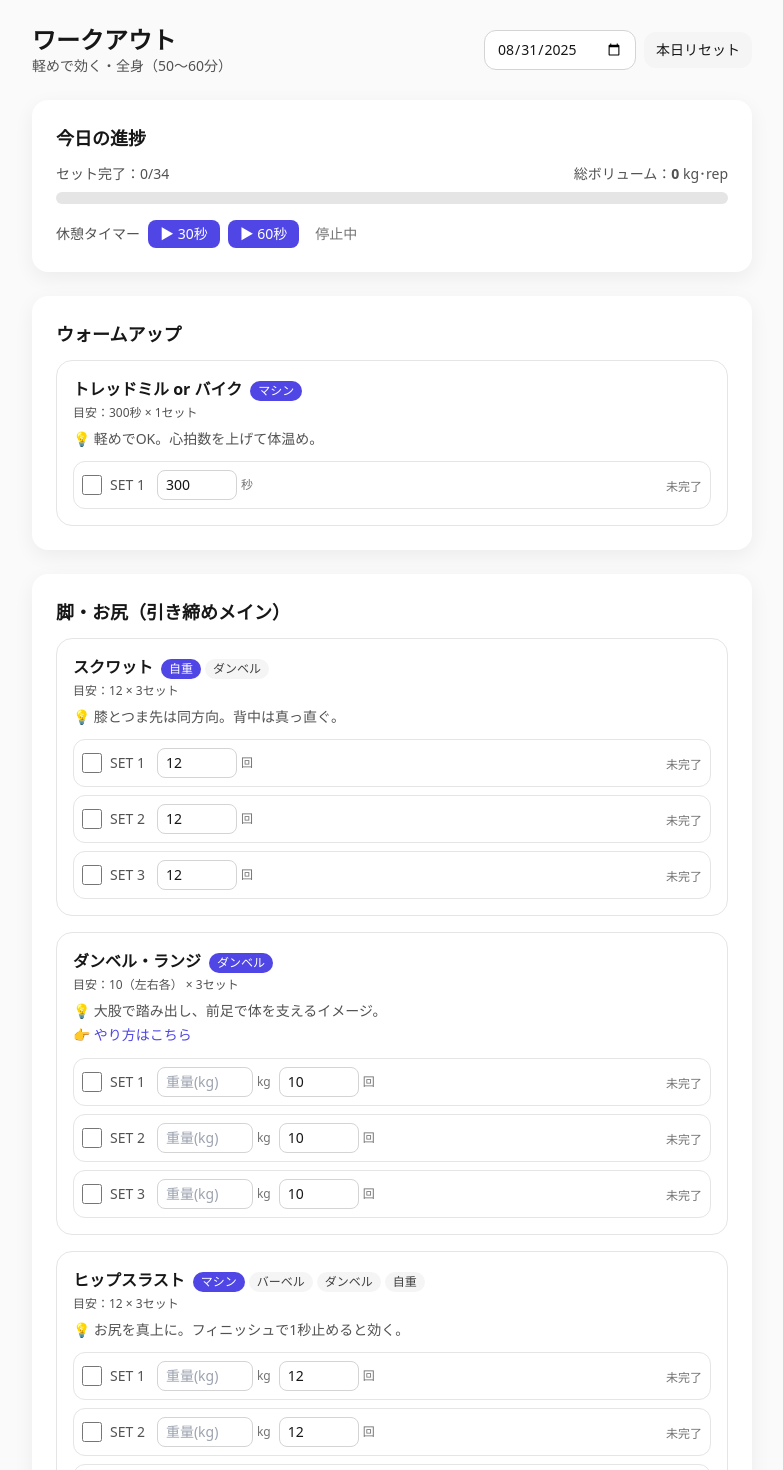
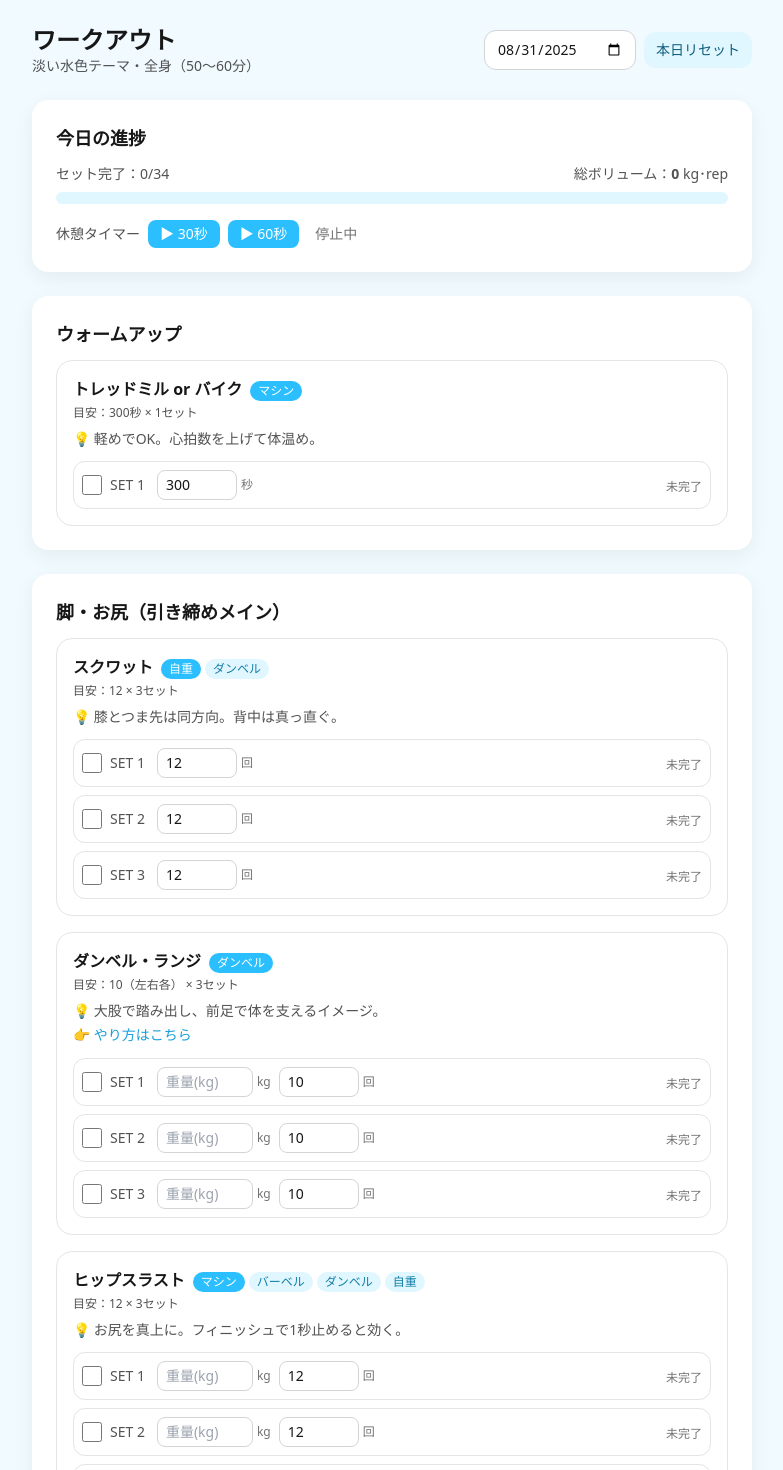
Before and after one commit to musnori/WorkOut_App, a React (Vite) app: page / in a window 1280 px wide. Shown: the top 1470 px of the page, without its empty margins (248-1031 px from the left). Built offline with nearby package versions, Linux system fonts and the light colour scheme.

Commit message:
Initial full homepage code

```diff
--- a/src/App.jsx
+++ b/src/App.jsx
@@ -61,9 +61,8 @@ const DEFAULT_PLAN = [
         perSide: true,
         allowWeight: true,
         note: "大股で踏み出し、前足で体を支えるイメージ。",
-  link: "https://co-medical.mynavi.jp/contents/therapistplus/lifestyle/beauty/17503/"
+        link: "https://co-medical.mynavi.jp/contents/therapistplus/lifestyle/beauty/17503/",
       },
-
       {
         id: "hipthrust",
         name: "ヒップスラスト",
@@ -99,9 +98,8 @@ const DEFAULT_PLAN = [
         reps: 12,
         allowWeight: true,
         note: "バーを胸に引き下ろす。肩すくめない。",
-  link: "https://co-medical.mynavi.jp/contents/therapistplus/lifestyle/beauty/18800/"
+        link: "https://co-medical.mynavi.jp/contents/therapistplus/lifestyle/beauty/18800/",
       },
-
     ],
   },
   {
@@ -116,9 +114,8 @@ const DEFAULT_PLAN = [
         reps: 12,
         allowWeight: true,
         note: "肩甲骨を寄せて押す。可動域は無理なく。",
-  link: "https://co-medical.mynavi.jp/contents/therapistplus/lifestyle/beauty/18092/"
+        link: "https://co-medical.mynavi.jp/contents/therapistplus/lifestyle/beauty/18092/",
       },
-
       {
         id: "shoulderpress",
         name: "ショルダープレス",
@@ -128,9 +125,8 @@ const DEFAULT_PLAN = [
         reps: 10,
         allowWeight: true,
         note: "耳とダンベルが一直線。反り腰に注意。",
-  link: "https://co-medical.mynavi.jp/contents/therapistplus/lifestyle/beauty/20177/"
+        link: "https://co-medical.mynavi.jp/contents/therapistplus/lifestyle/beauty/20177/",
       },
-
     ],
   },
   {
@@ -144,9 +140,8 @@ const DEFAULT_PLAN = [
         type: "time",
         timeSec: 45,
         note: "一直線をキープ。お尻が上がらないように。",
-  link: "https://co-medical.mynavi.jp/contents/therapistplus/lifestyle/beauty/17477/"
+        link: "https://co-medical.mynavi.jp/contents/therapistplus/lifestyle/beauty/17477/",
       },
-
       {
         id: "sideplank",
         name: "サイドプランク",
@@ -156,9 +151,8 @@ const DEFAULT_PLAN = [
         timeSec: 30,
         perSide: true,
         note: "横腹に効かせる。肩の真下に肘。",
-  link: "https://co-medical.mynavi.jp/contents/therapistplus/lifestyle/beauty/20202/"
+        link: "https://co-medical.mynavi.jp/contents/therapistplus/lifestyle/beauty/20202/",
       },
-
       {
         id: "russiantwist",
         name: "ロシアンツイスト",
@@ -168,9 +162,8 @@ const DEFAULT_PLAN = [
         reps: 20,
         allowWeight: true,
         note: "目線は正面、上体で捻る。反動NG。",
-  link: "https://news.mynavi.jp/article/training-15/"
+        link: "https://news.mynavi.jp/article/training-15/",
       },
-
     ],
   },
   {
@@ -184,8 +177,7 @@ const DEFAULT_PLAN = [
         type: "time",
         timeSec: 30,
         note: "体幹固定、膝を素早く胸へ。",
-        link:
-          "https://co-medical.mynavi.jp/contents/therapistplus/lifestyle/beauty/22453/",
+        link: "https://co-medical.mynavi.jp/contents/therapistplus/lifestyle/beauty/22453/",
       },
     ],
   },
@@ -260,7 +252,7 @@ function Chip({ children, active = false }) {
     <span
       className={
         "inline-flex items-center px-2 py-0.5 rounded-full text-xs font-medium " +
-        (active ? "bg-indigo-600 text-white" : "bg-neutral-100 text-neutral-700")
+        (active ? "bg-brand-500 text-white" : "bg-brand-100 text-brand-700")
       }
     >
       {children}
@@ -287,7 +279,7 @@ function SetRow({ idx, entry, onChange, type, allowWeight }) {
           type="checkbox"
           checked={set.done}
           onChange={(e) => onChange(idx, { done: e.target.checked })}
-          className="size-5 accent-indigo-600"
+          className="size-5 accent-brand-500"
         />
         <span className="text-sm text-neutral-600">SET {idx + 1}</span>
       </label>
@@ -356,7 +348,7 @@ function SetRow({ idx, entry, onChange, type, allowWeight }) {
 /** ---------- メイン App ---------- */
 export default function App() {
   const [date, setDate] = useState(todayStr());
-  const [plan, setPlan] = useState(DEFAULT_PLAN);
+  const [plan] = useState(DEFAULT_PLAN);
   const [log, setLog] = useState(() => loadDay(todayStr(), DEFAULT_PLAN));
   const restTimer = useCountdown();
 
@@ -422,7 +414,7 @@ export default function App() {
       <header className="flex items-center justify-between gap-3">
         <div>
           <h1 className="text-2xl font-bold">ワークアウト</h1>
-          <p className="text-sm text-neutral-600">軽めで効く・全身（50〜60分）</p>
+          <p className="text-sm text-neutral-600">淡い水色テーマ・全身（50〜60分）</p>
         </div>
         <div className="flex items-center gap-2">
           <input
@@ -433,7 +425,7 @@ export default function App() {
           />
           <button
             onClick={resetToday}
-            className="rounded-xl bg-neutral-100 hover:bg-neutral-200 px-3 py-2 text-sm"
+            className="rounded-xl bg-brand-100 hover:bg-brand-200 px-3 py-2 text-sm text-brand-800"
           >
             本日リセット
           </button>
@@ -451,9 +443,9 @@ export default function App() {
               総ボリューム：<b>{totalVolume}</b> kg･rep
             </span>
           </div>
-          <div className="w-full h-3 bg-neutral-200 rounded-full overflow-hidden">
+          <div className="w-full h-3 bg-brand-100 rounded-full overflow-hidden">
             <div
-              className="h-full bg-indigo-600"
+              className="h-full bg-brand-500"
               style={{ width: `${progressPct}%` }}
             />
           </div>
@@ -463,19 +455,19 @@ export default function App() {
         <div className="mt-3 flex items-center gap-2">
           <span className="text-sm text-neutral-600">休憩タイマー</span>
           <button
-            className="rounded-lg bg-indigo-600 text-white px-3 py-1 text-sm"
+            className="rounded-lg bg-brand-500 text-white px-3 py-1 text-sm hover:bg-brand-400"
             onClick={() => restTimer.start(30)}
           >
             ▶︎ 30秒
           </button>
           <button
-            className="rounded-lg bg-indigo-600 text-white px-3 py-1 text-sm"
+            className="rounded-lg bg-brand-500 text-white px-3 py-1 text-sm hover:bg-brand-400"
             onClick={() => restTimer.start(60)}
           >
             ▶︎ 60秒
           </button>
           {restTimer.active ? (
-            <span className="ml-2 text-sm font-semibold text-indigo-700">
+            <span className="ml-2 text-sm font-semibold text-brand-700">
               残り {restTimer.sec}s
             </span>
           ) : (
@@ -483,7 +475,7 @@ export default function App() {
           )}
           {restTimer.active && (
             <button
-              className="ml-auto rounded-lg bg-neutral-100 px-3 py-1 text-sm"
+              className="ml-auto rounded-lg bg-brand-100 px-3 py-1 text-sm hover:bg-brand-200"
               onClick={restTimer.stop}
             >
               停止
@@ -534,13 +526,13 @@ export default function App() {
 
                 {it.note && <p className="mt-2 text-sm text-neutral-600">💡 {it.note}</p>}
 
-                {/* ← ここで「やり方はこちら」リンクを表示 */}
+                {/* 「やり方はこちら」リンク */}
                 {it.link && (
                   <a
                     href={it.link}
                     target="_blank"
                     rel="noopener noreferrer"
-                    className="mt-1 inline-block text-sm text-indigo-600 hover:underline"
+                    className="mt-1 inline-block text-sm text-brand-600 hover:underline"
                   >
                     👉 やり方はこちら
                   </a>
@@ -555,7 +547,6 @@ export default function App() {
                       type={it.type}
                       allowWeight={!!it.allowWeight && entry.chosenEquip !== "bodyweight"}
                       onChange={(setIndex, patch) => {
-                        // 左右各のときは、同じセット番号で左右やり分けてもOK設計（入力は共通）
                         updateSetField(it.id, setIndex, patch);
                       }}
                     />
--- a/src/index.css
+++ b/src/index.css
@@ -4,4 +4,4 @@
 
 :root { color-scheme: light; }
 html, body, #root { height: 100%; }
-body { @apply bg-neutral-50 text-neutral-900; }
+body { @apply bg-brand-50 text-neutral-900; }
--- a/tailwind.config.js
+++ b/tailwind.config.js
@@ -1,6 +1,6 @@
 // tailwind.config.js
 export default {
-  content: ["./index.html", "./src/**/*.{js,jsx}"],
+  content: ["./index.html", "./src/**/*.{js,jsx,ts,tsx}"],
   theme: {
     extend: {
       colors: {
@@ -10,7 +10,7 @@ export default {
           200: "#b9ecff",
           300: "#8ddfff",
           400: "#5ad1ff",
-          500: "#2bbfff",   // メイン
+          500: "#2bbfff",   // メイン水色
           600: "#199edb",
           700: "#147ea9",
           800: "#105e7d",
```
Lines whose indentation alone changed are shown as unchanged.
